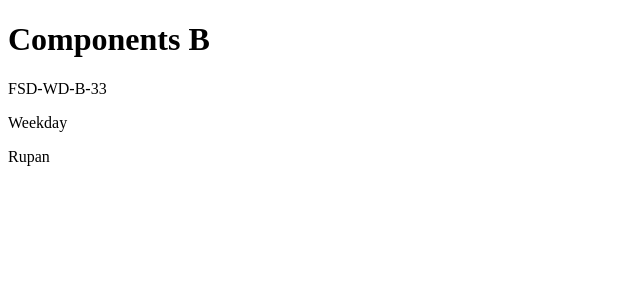
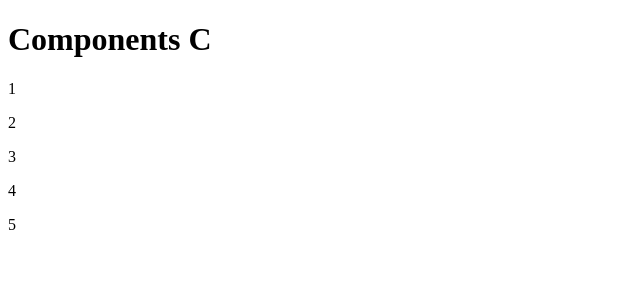
Before and after one commit to anantharjun672001-a11y/reactDay3, a React (Vite) app: page / in a window 1280 px wide. Shown: the top 300 px of the page, without its empty margins (0-640 px from the left). Built offline with nearby package versions, Linux system fonts and the light colour scheme.

Commit message:
Array using props in compC

```diff
--- a/src/App.jsx
+++ b/src/App.jsx
@@ -5,6 +5,7 @@ import lap from "./assets/laptop.png";
 import ipad from "./assets/tab.png";
 import CompA from './components/CompA';
 import CompB from './components/CompB';
+import CompC from './components/CompC';
 
 const App = () => {
   let a = 10;
@@ -17,7 +18,8 @@ const App = () => {
           <Home name="Ipad" price="$788" desc="This is Apple Ipad" img={ipad} /> */}
 
         {/* <CompA a={a} /> */}
-        <CompB obj={obj} />
+        {/* <CompB obj={obj} /> */}
+        <CompC arr={arr}/>
     </div>
   );
 };
--- a/src/components/CompC.jsx
+++ b/src/components/CompC.jsx
@@ -1,9 +1,18 @@
 import React from 'react';
 
-const CompC = () => {
+const CompC = ({arr}) => { //arr is a props
     return (
         <div>
-            <h1>bubnub</h1>
+            <h1>Components C</h1>
+            {                               //use {} in html for js
+                arr.map((ele,index)=>{      //map how to use map in arrow function
+                    return(
+                         <div key={index}>    {/* index find index value in array  */}
+                            <p>{ele}</p>      {/* we basically print the props but in array we print the array values so ele is array value */}
+                        </div>
+                    )
+                })
+            }
         </div>
     );
 };
```
